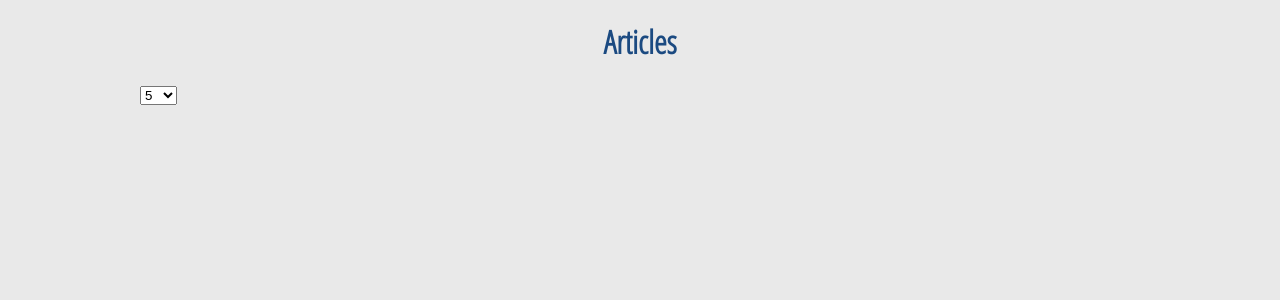
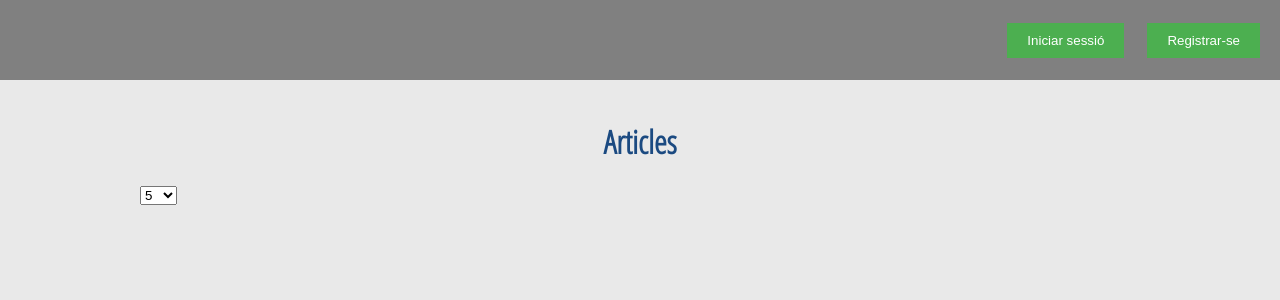
Before and after one commit to dbuesa/sessionsAndUsersControl, a PHP site: page / in a window 1280 px wide. Shown: the top 300 px of the page. Run offline with PHP 8.4, Linux system fonts and the light colour scheme; data that the repository does not hold is empty.

Commit message:
Menú header i botons de login i register implementats

```diff
--- a/Estils/estils.css
+++ b/Estils/estils.css
@@ -10,12 +10,39 @@ body {
     background: #e9e9e9;
     color: #2e2e2e;
     font-family: 'Open Sans Condensed', sans-serif;
+    margin-top: 80px;
+}
+
+header {
+    background: gray;
+    position: fixed;
+    top: 0;
+    left: 0;
+    width: 100%;
+    height: 80px;
+    display: flex;
+    justify-content: right;
+    align-items: center;
+    overflow: hidden;
+}
+header button {
+    background-color: #4CAF50;
+    color: white;
+    border: none;
+	margin-right: 20px;
+    padding: 10px 20px;
+    cursor: pointer;
+}
+
+header button:hover {
+    background-color: #45a049; /* Cambia el color de fondo al pasar sobre el botón */
 }
 
 .contenidor {
     width: 90%;
     max-width: 1000px;
     margin: auto;
+    padding-top: 20px; /* Añade un relleno superior en lugar de margen superior */
 }
 
 h1 {
@@ -23,7 +50,7 @@ h1 {
     text-align: center;
     font-family: 'Open Sans Condensed', sans-serif;
     color: #1b4a81;
-	font-weight: black;
+    font-weight: bold; /* Cambia "black" a "bold" para una fuente más negra */
 }
 
 .contenidor .articles {
@@ -35,7 +62,7 @@ h1 {
 }
 
 .contenidor .articles ul li {
-	padding:15px 10px;
+    padding: 15px 10px;
     border-bottom: 1px solid #c8c8c8;
 }
 
@@ -57,8 +84,8 @@ h1 {
     display: inline-block;
     font-family: 'Open Sans Condensed', sans-serif;
     padding: 2px 2px;
-	cursor:not-allowed;
-	color:#fff;
+    cursor: not-allowed;
+    color: #fff;
     text-decoration: none;
 }
 
@@ -66,8 +93,8 @@ h1 {
     display: inline-block;
     font-family: 'Open Sans Condensed', sans-serif;
     padding: 10px 20px;
-	background: #424242;;
-	color:#fff;
+    background: #424242;
+    color: #fff;
     text-decoration: none;
 }
 
--- a/Vista/index.vista.php
+++ b/Vista/index.vista.php
@@ -8,6 +8,14 @@
 	<title>Paginació</title>
 </head>
 <body>
+
+	<header>
+		<div>
+			<button>Iniciar sessió</button>
+			<button>Registrar-se</button>
+		</div>
+	</header>
+
 	<div class="contenidor">
 		<h1>Articles</h1>
 		<section class="articles"> <!--aqui guardem els articles-->
```
Lines whose indentation alone changed are shown as unchanged.
